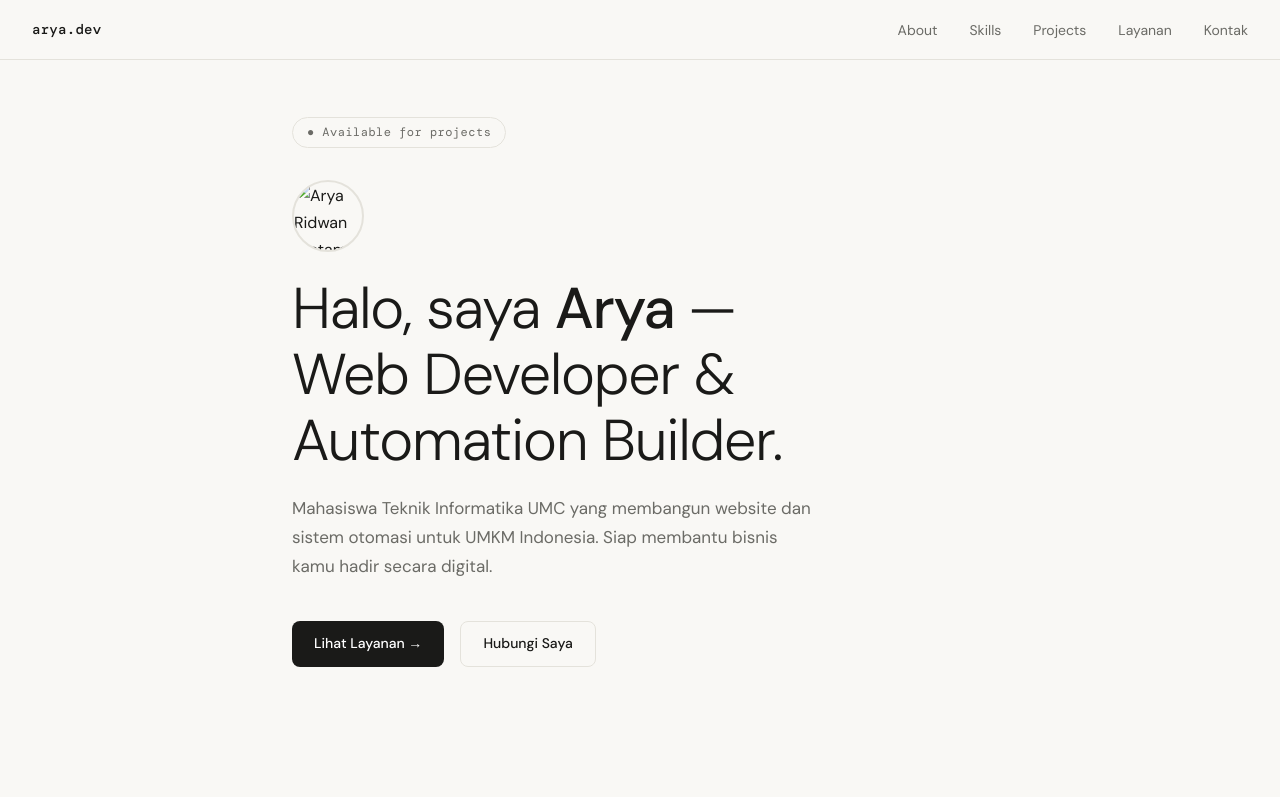
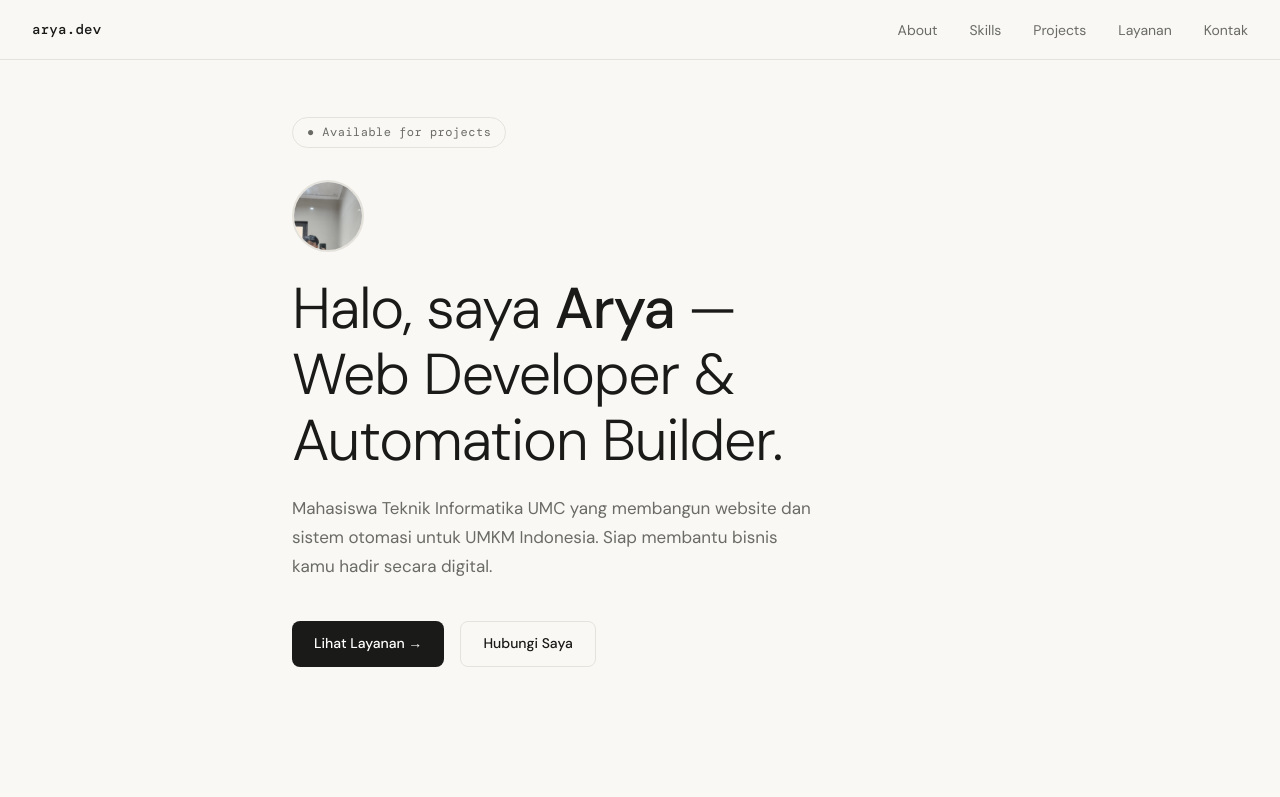
Before and after one commit to aryalifetolearn/aryalifetolearn.github.io, a plain HTML site: page index.html in a window 1280 px wide. Shown: the top 797 px of the page. Drawn offline with nearby package versions, Linux system fonts and the light colour scheme.

Commit message:
Update image source in hero section

```diff
--- a/index.html
+++ b/index.html
@@ -433,7 +433,7 @@
   <div class="fade-up">
     <div class="hero-tag">● Available for projects</div>
   </div>
-  <img src="foto.jpg" alt="Arya Ridwan Pratama" class="hero-img fade-up delay-1"/>
+  <img src="foto_arya.jpeg" alt="Arya Ridwan Pratama" class="hero-img fade-up delay-1"/>
   <h1 class="fade-up delay-1">Halo, saya <span>Arya</span> —<br/>Web Developer &<br/>Automation Builder.</h1>
   <p class="hero-desc fade-up delay-2">Mahasiswa Teknik Informatika UMC yang membangun website dan sistem otomasi untuk UMKM Indonesia. Siap membantu bisnis kamu hadir secara digital.</p>
   <div class="hero-btns fade-up delay-3">
```
